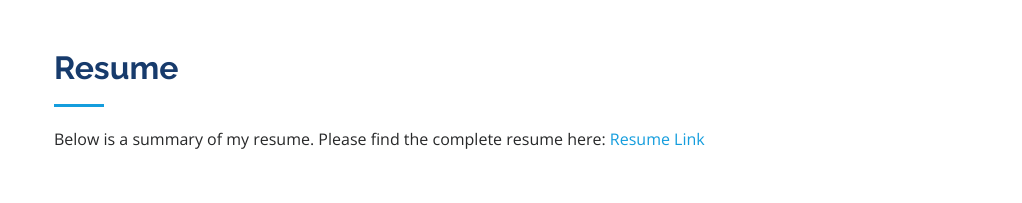
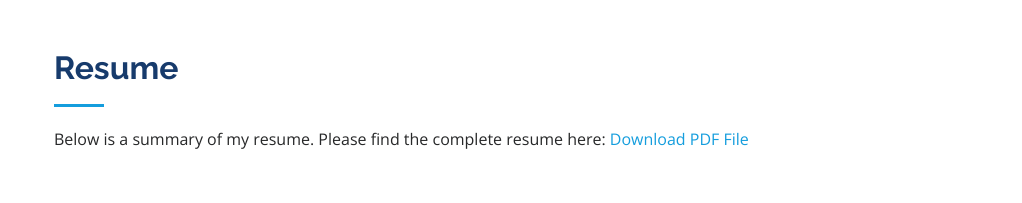
Before and after one commit to PranavM98/personal-website, a plain HTML site: page index.html in a window 1280 px wide. Shown: the part 3960-4163 px from the top of the page, without its empty margins (258-1280 px from the left). Drawn offline with nearby package versions, Linux system fonts and the light colour scheme.

Commit message:
Update index.html

```diff
--- a/index.html
+++ b/index.html
@@ -434,7 +434,8 @@
 
         <div class="section-title">
           <h2>Resume</h2>
-          <p>  Below is a summary of my resume. Please find the complete resume here:  <a target="_blank" rel="noopener noreferrer" href="https://github.com/PranavM98/Resume/blob/main/Pranav_Official_Resume.pdf">Resume Link</a></p>
+          <p>  Below is a summary of my resume. Please find the complete resume here: <a href="Pranav_Official_Resume-3.pdf" download="Pranav_Official_Resume-3.pdf">Download PDF File</a>
+</p>
 
         </div>
 
```
